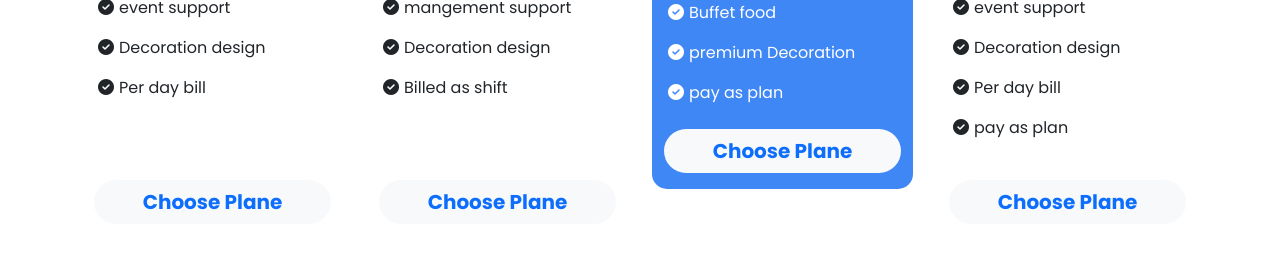
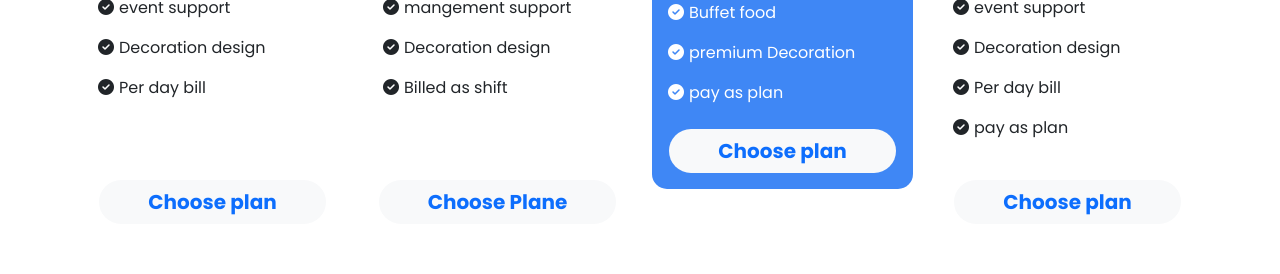
Before and after one commit to abdurrazzakhera/first-responsive, a plain HTML site: page index.html in a window 1280 px wide. Shown: the part 920-1194 px from the top of the page. Drawn offline with nearby package versions, Linux system fonts and the light colour scheme.

Commit message:
final stage

```diff
--- a/index.html
+++ b/index.html
@@ -214,7 +214,7 @@
                 <button
                   class="btn bg-light text-primary fw-bold fs-5 px-5 rounded-pill"
                 >
-                  Choose Plane
+                  Choose plan
                 </button>
               </div>
             </div>
@@ -281,7 +281,7 @@
                 <button
                   class="btn bg-light text-primary fw-bold fs-5 px-5 rounded-pill"
                 >
-                  Choose Plane
+                  Choose plan
                 </button>
               </div>
               <div>
@@ -323,7 +323,7 @@
                 <button
                   class="btn bg-light text-primary fw-bold fs-5 px-5 rounded-pill"
                 >
-                  Choose Plane
+                  Choose plan
                 </button>
               </div>
             </div>
```
